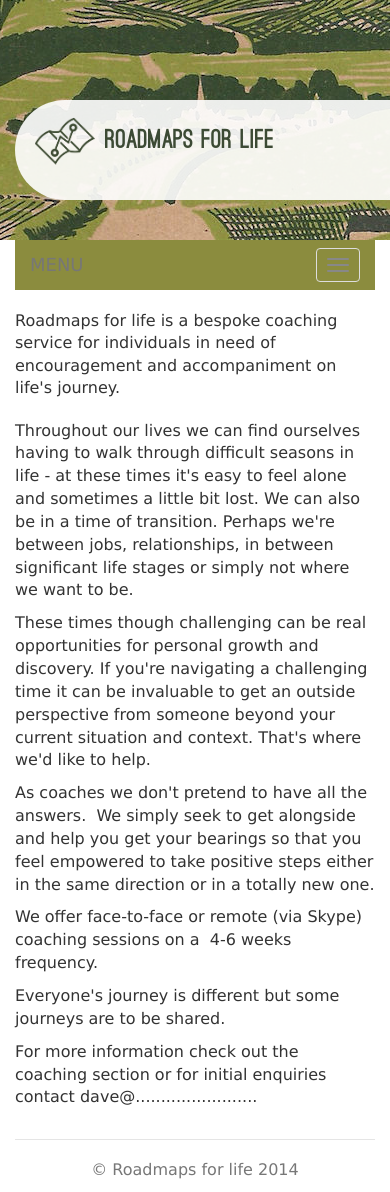
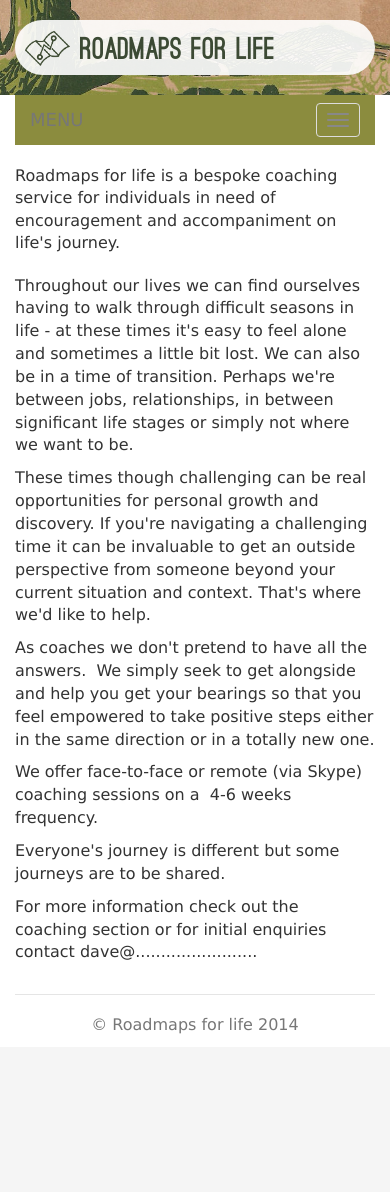
Before and after one commit to matkins/roadmaps, a Jekyll site: the page built from index.html, in a window 390 px wide. Built offline with Jekyll 4.4.1, drawn with Linux system fonts in a browser that asks for light colours; nearby versions of some CDN libraries; Markdown is read by kramdown in place of the engine named in the settings; after the commit the page ends 1047 px from its top, so only the background shows below that.

Commit message:
Responsive header

```diff
--- a/css/styles.scss
+++ b/css/styles.scss
@@ -121,7 +121,8 @@ header .container{
 }
 .header-inner {
   margin:0 auto;
-  width:540px;
+  width:100%;
+  max-width:540px;
   height:100px;
   background:white;
   background:rgba(255,255,255,0.9);
@@ -180,14 +181,26 @@ h2 {
     padding:0px;
   }
 }
-@media(max-width: 450px) {
+@media(max-width: 600px) {
+  header {
+    background-size: 600px auto;
+    background-position-y:-120px;
+  }
+  header .container{
+    padding-top:20px;
+    padding-bottom:20px;
+  }
   header h1{
-    font-size:26px;
-    line-height:60px;
+    font-size:30px;
+    line-height:50px;
+  }
+  .header-inner {
+    height:55px;
+    padding:5px 10px;
   }
   header .logo img{
-    width:60px;
-    height:60px;
+    width:45px;
+    height:45px;
     margin-right:10px;
   }
 }
```
